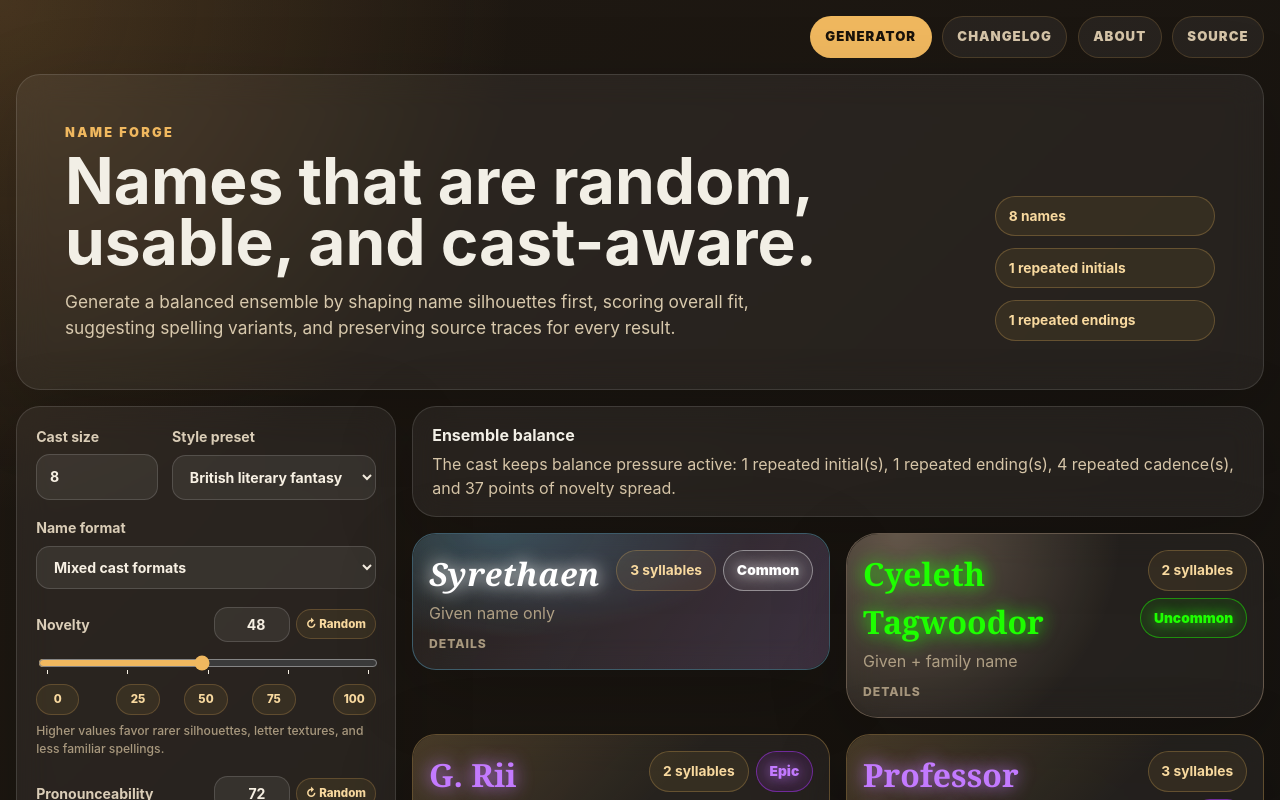
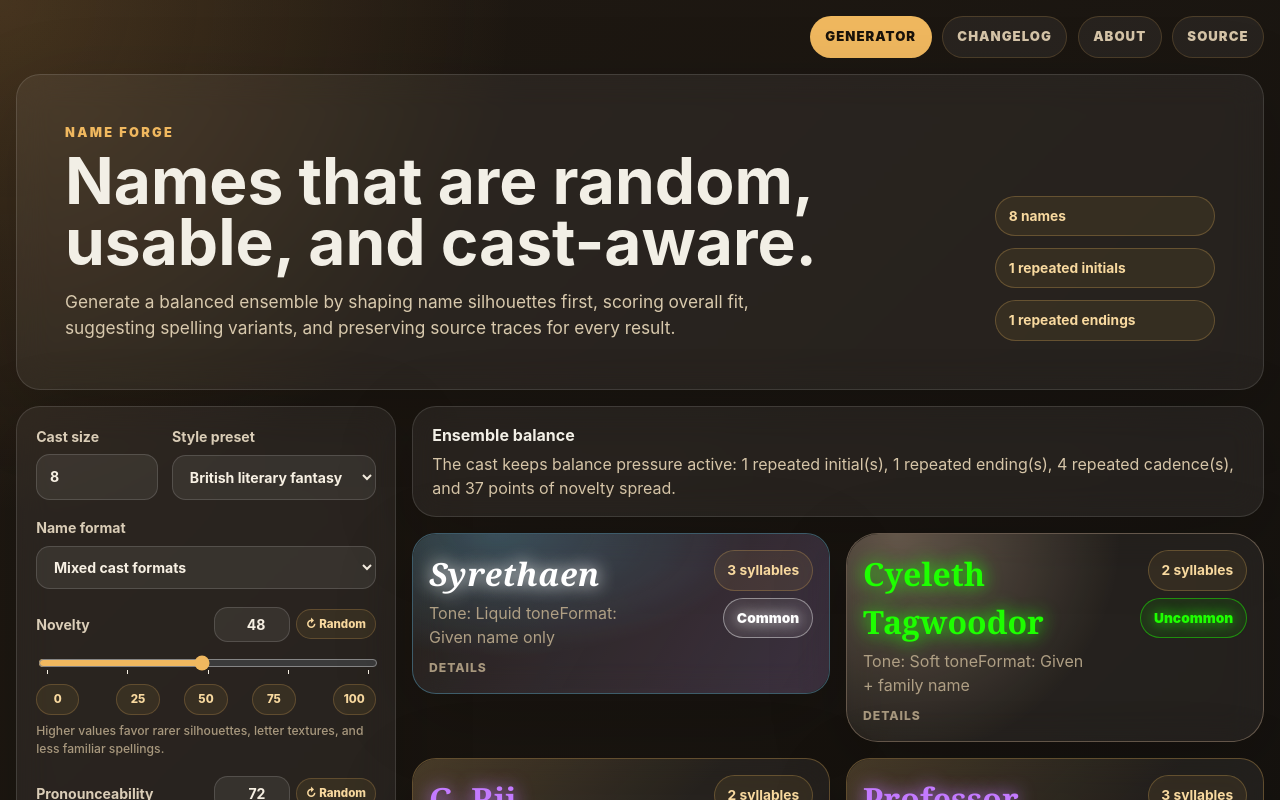
Before and after one commit to jaahay/name-forge, a React (Vite) app: page / in a window 1280 px wide. Shown: the top 800 px of the page. Built offline with nearby package versions, Linux system fonts and the light colour scheme.

Commit message:
Restore card style metadata and move scores

```diff
--- a/src/ui/NameCard.tsx
+++ b/src/ui/NameCard.tsx
@@ -6,15 +6,27 @@ interface NameCardProps {
   name: GeneratedName;
 }
 
+function labelFor(value: string): string {
+  return value
+    .split('-')
+    .map((part) => `${part.charAt(0).toUpperCase()}${part.slice(1)}`)
+    .join(' ');
+}
+
 export function NameCard({ name }: NameCardProps) {
   const rarity = rarityPresentation[name.silhouette.rarityBand];
   const identity = name.identity;
+  const toneLabel = `${labelFor(name.silhouette.texture)} tone`;
+  const formatLabel = identity ? identity.format.label : `${labelFor(name.silhouette.rhythm)} rhythm`;
 
   return (
     <details className={`name-card panel ${textureClassName(name.silhouette.texture)}`}>
       <summary className="name-card-summary">
         <div className="name-card-header">
-          <div><h2 className={rarity.className}>{name.name}</h2><p>{identity ? identity.format.label : `${name.silhouette.rhythm} rhythm`}</p></div>
+          <div className="name-card-title-block">
+            <h2 className={`name-card-title ${rarity.className}`}>{name.name}</h2>
+            <p className="name-style-row"><span>Tone: {toneLabel}</span><span>Format: {formatLabel}</span></p>
+          </div>
           <div className="name-card-meta" aria-label={`${name.silhouette.syllableCount} syllables, ${rarity.label} rarity`}>
             <span>{name.silhouette.syllableCount} syllables</span>
             <span className={rarityClassName(name.silhouette.rarityBand)}>{rarity.label}</span>
@@ -22,9 +34,6 @@ export function NameCard({ name }: NameCardProps) {
         </div>
         <span className="collapse-cue">Details</span>
       </summary>
-      <dl className="score-list" aria-label={`${name.name} diagnostic score breakdown`}>
-        {scorePresentation.map((score) => <div key={`${name.id}-${score.key}`}><dt>{score.label}</dt><dd>{formatScore(name.scores[score.key])}</dd></div>)}
-      </dl>
       {identity ? (
         <div>
           <h3>Name parts</h3>
@@ -40,6 +49,12 @@ export function NameCard({ name }: NameCardProps) {
           <ul className="variants">{name.variants.map((variant) => <li key={`${name.id}-${variant.value}`}><span>{variant.value}</span><em>{variant.kind}</em></li>)}</ul>
         ) : <p className="empty-state">No alternate spellings for this name.</p>}
       </div>
+      <div>
+        <h3>Diagnostic scores</h3>
+        <dl className="score-list" aria-label={`${name.name} diagnostic score breakdown`}>
+          {scorePresentation.map((score) => <div key={`${name.id}-${score.key}`}><dt>{score.label}</dt><dd>{formatScore(name.scores[score.key])}</dd></div>)}
+        </dl>
+      </div>
     </details>
   );
 }
```
